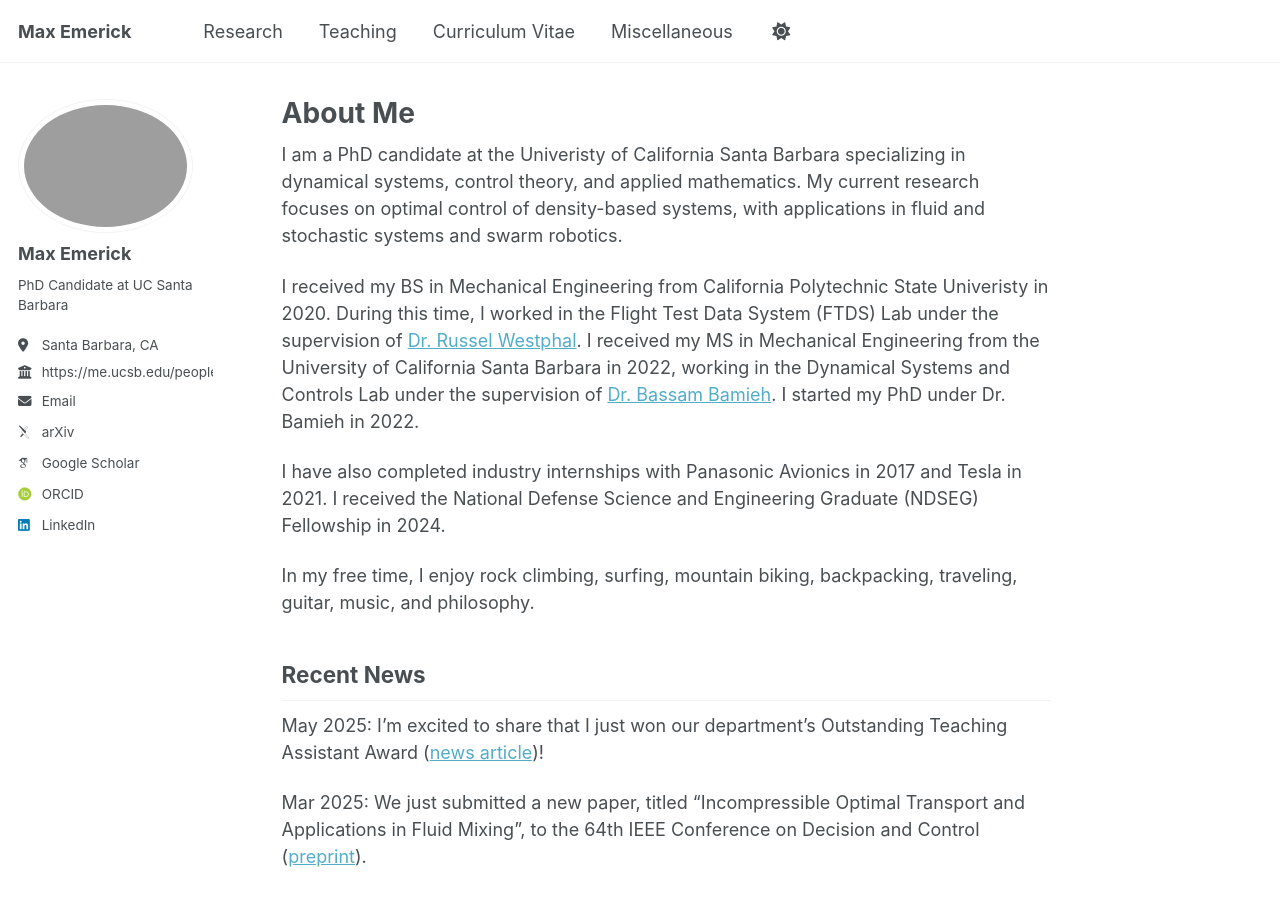
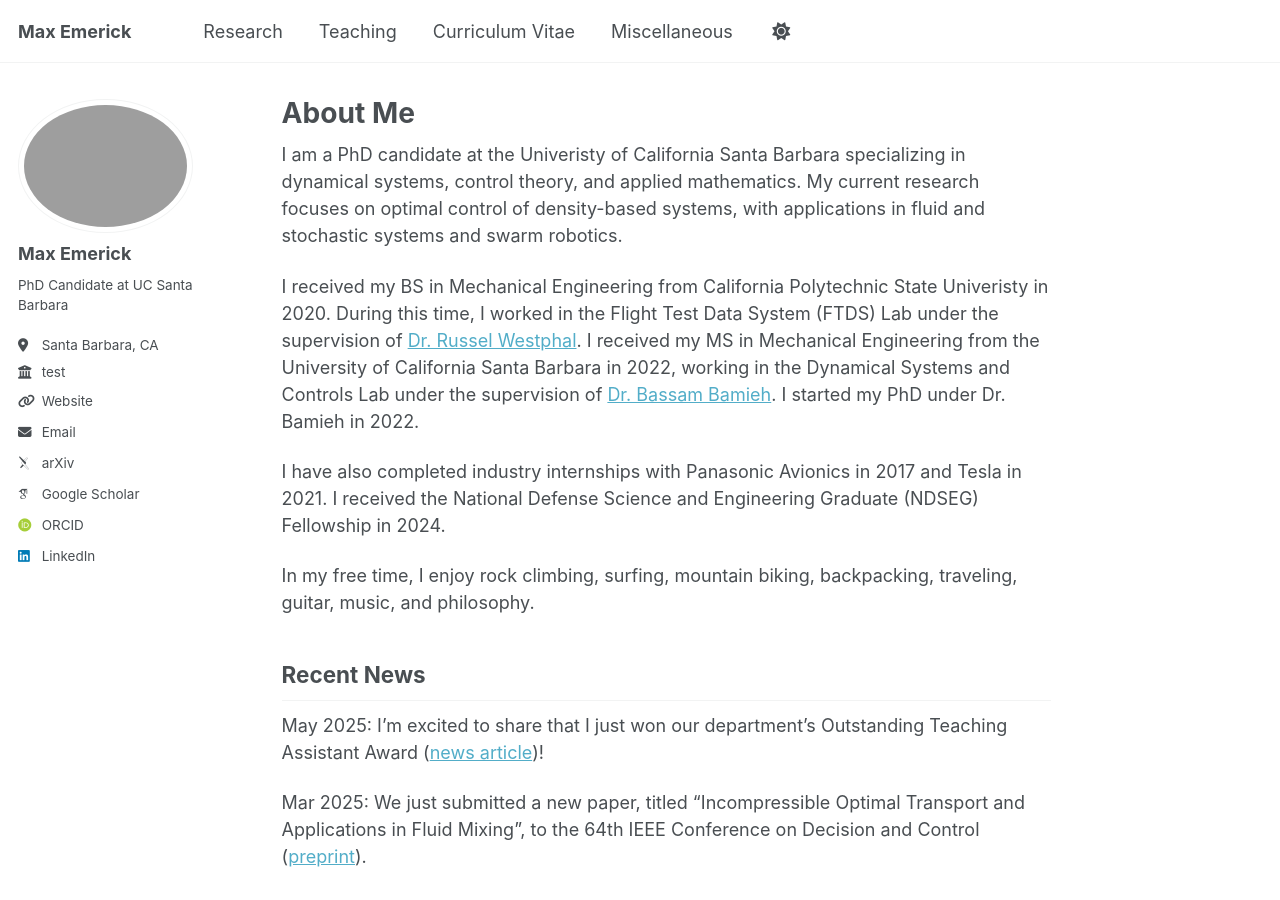
Before and after one commit to maxemerick/maxemerick.github.io, a Jekyll site: the page built from _pages/about.md, in a window 1280 px wide and 900 px high. Built offline with Jekyll 4.4.1, drawn with Linux system fonts in a browser that asks for light colours; some web fonts are replaced.

Commit message:
Update _config.yml

```diff
--- a/_config.yml
+++ b/_config.yml
@@ -27,8 +27,8 @@ author:
   pronouns         : # example: "she/her"
   bio              : "PhD Candidate at UC Santa Barbara"
   location         : "Santa Barbara, CA"
-  employer         : "https://me.ucsb.edu/people/max-emerick"
-  uri              : # URL
+  employer         : "test"
+  uri              : "https://me.ucsb.edu/people/max-emerick"
   email            : "memerick@ucsb.edu"
 
   # Academic websites
```
